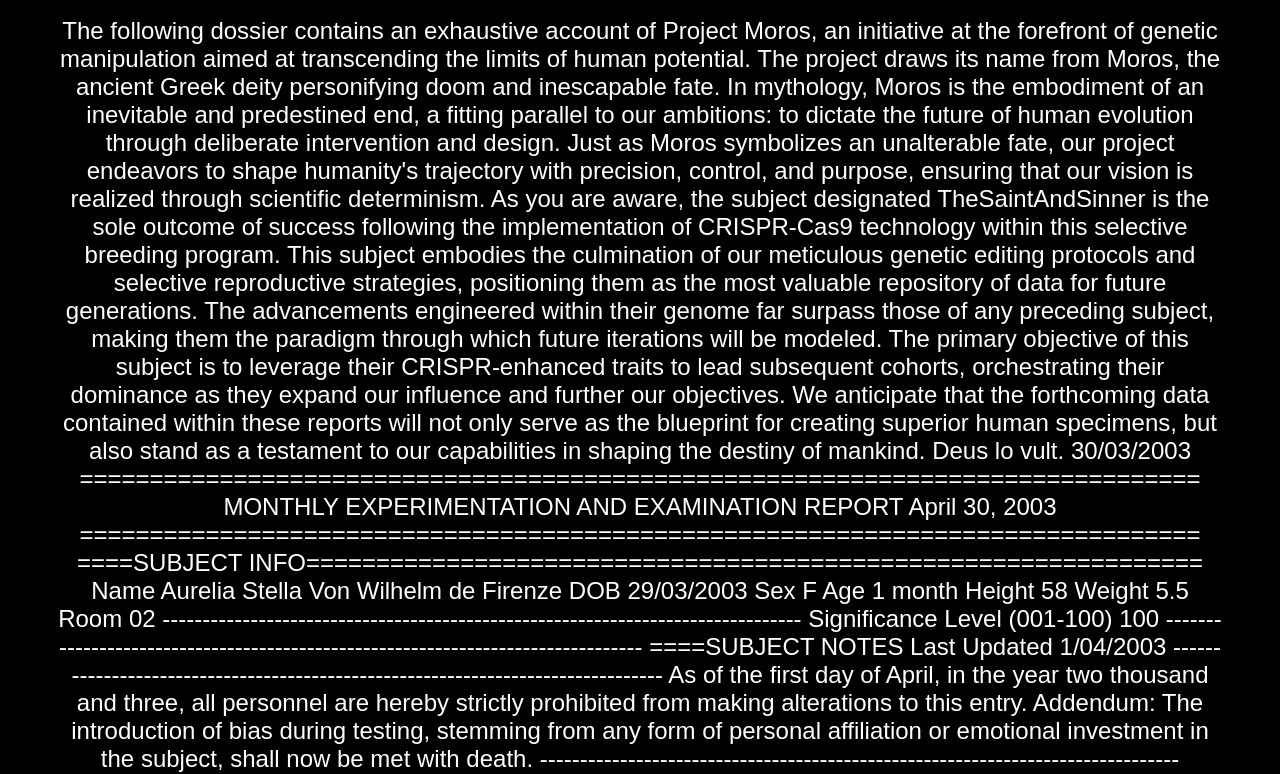
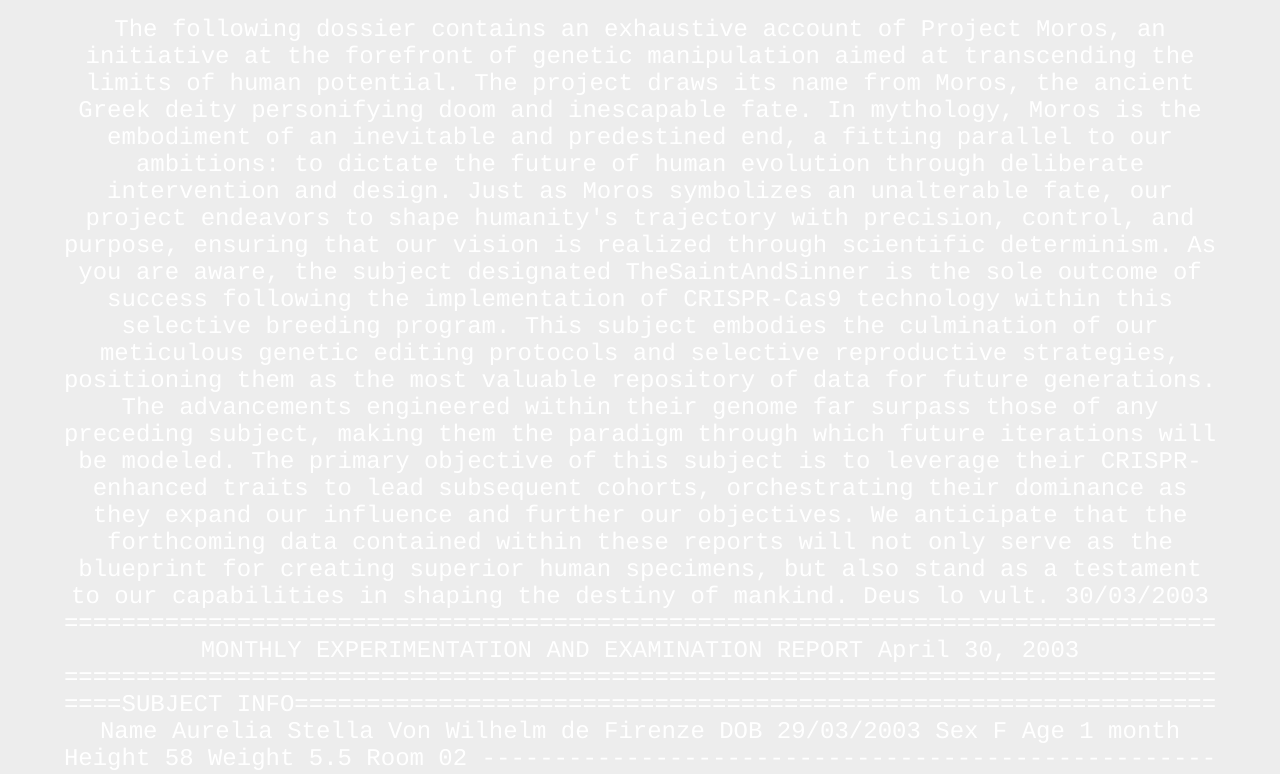
Before and after one commit to ProjectMoros/ProjectMoros.github.io, a plain HTML site: page index.html in a window 1280 px wide. Shown: the part 160-934 px from the top of the page. Drawn offline with Linux system fonts and the light colour scheme.

Commit message:
Update index.html

```diff
--- a/index.html
+++ b/index.html
@@ -3,12 +3,12 @@
 <head>
     <meta charset="UTF-8">
     <meta name="viewport" content="width=device-width, initial-scale=1.0">
-    <title>Your Site Title</title>
+    <title>Project Moros</title>
     <style>
         body {
-            background-color: #000;
+            background-color: #EDEDED;
             color: #fff;
-            font-family: Arial, sans-serif;
+            font-family: Courier, sans-serif;
             text-align: center;
             padding: 50px;
         }
```
